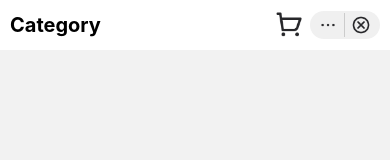
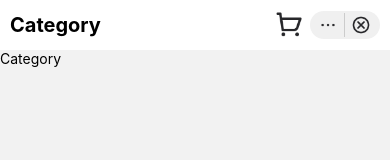
Before and after one commit to areebaqamar021/react-native-projects, a React Native app in the folder ecommerceUi/: screen /Category in a window 390 px wide. Shown: the top 160 px of the page. Built offline with nearby package versions, Linux system fonts and the light colour scheme.

Commit message:
Refactor Category screen: Add Text component to display category name

```diff
--- a/ecommerceUi/src/screens/Category.js
+++ b/ecommerceUi/src/screens/Category.js
@@ -7,7 +7,7 @@ const Category = () => {
     <View>
         <Header shopName={'Category'}/>
         <View>
-
+            <Text>Category</Text>
         </View>
     </View>
   )
```
